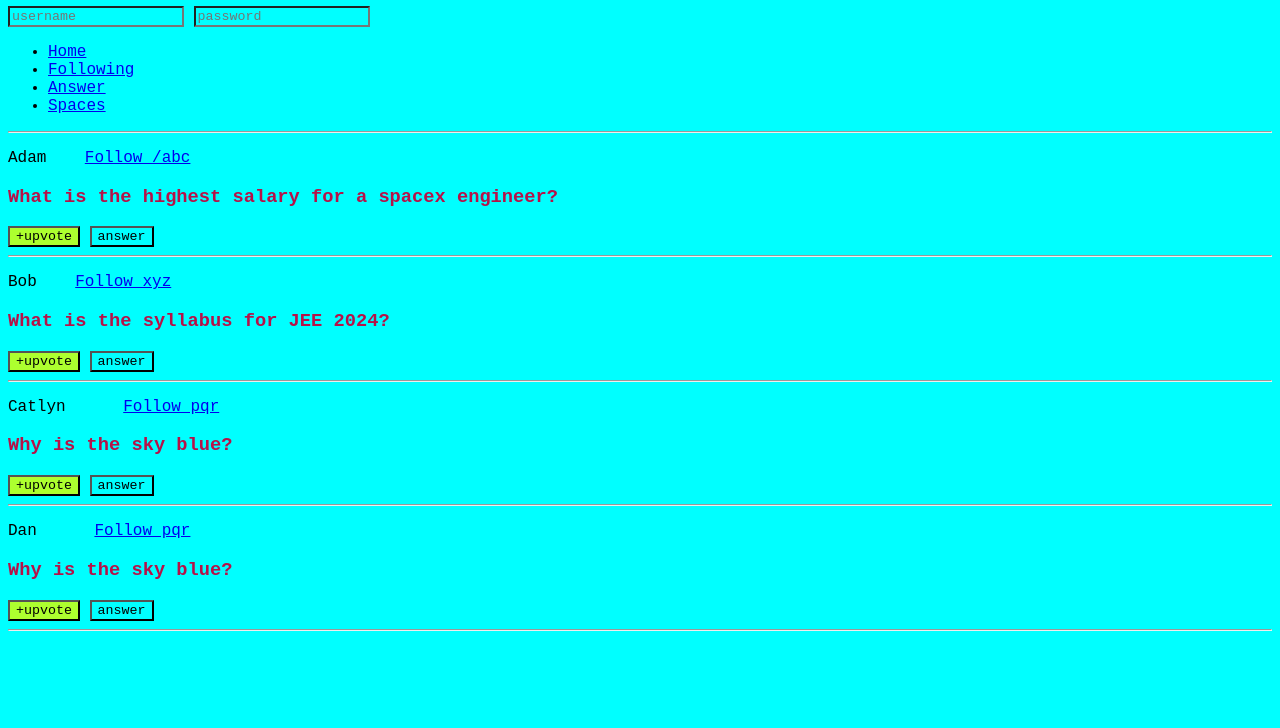
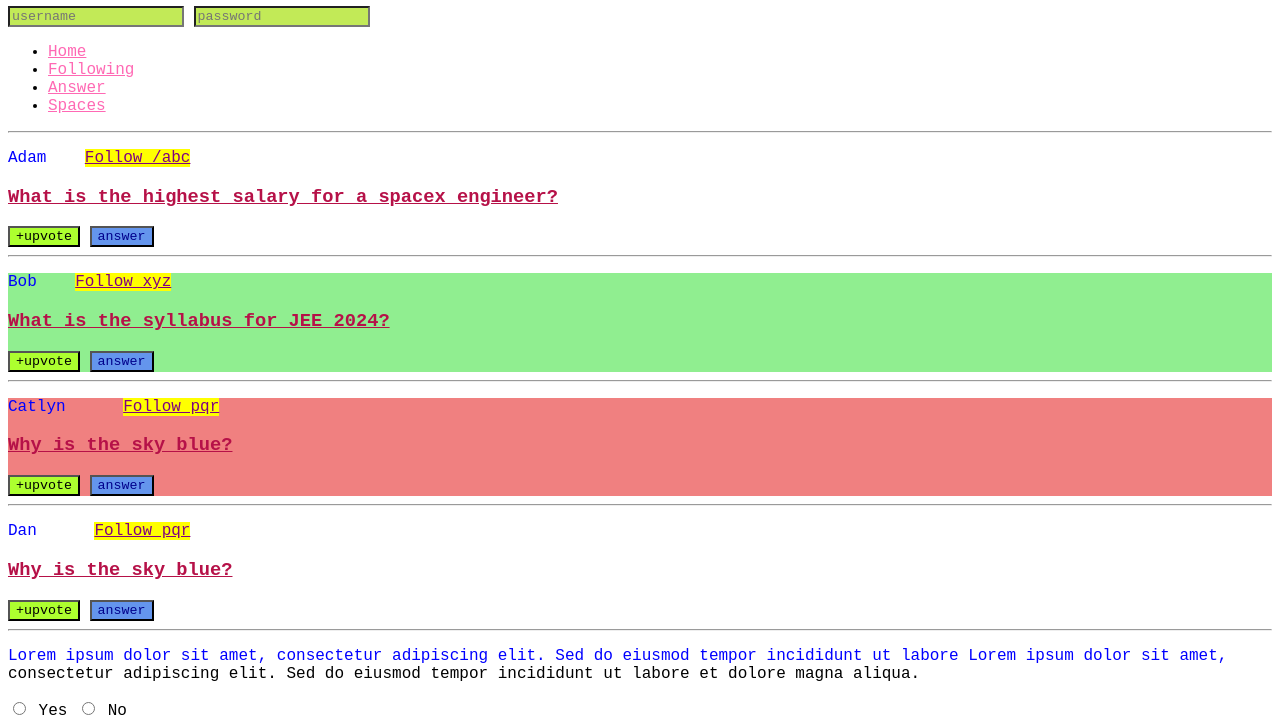
Before and after one commit to AkashRauniyar877/fsd_akash, a plain HTML site: page WEB_4th_Sem/selector/quora.html in a window 1280 px wide. Shown: the part 74-802 px from the top of the page. Drawn offline with Linux system fonts and the light colour scheme.

Commit message:
CSS insertion

```diff
--- a/WEB_4th_Sem/selector/quora.css
+++ b/WEB_4th_Sem/selector/quora.css
@@ -1,6 +1,6 @@
 *{
     font-family:'Courier New', Courier, monospace;
-    background-color: aqua;
+    /* background-color: aqua; */
 
 }
 
@@ -17,3 +17,82 @@ h1, h3{
 .upvote{
     background-color: greenyellow;
 }
+ /* descendent selector */
+ .post a{
+    color:purple;
+    background-color: yellow;
+ }
+ nav ul li a{
+    color: hotpink;
+ }
+
+ /* sibling combinator */
+ p + h3{
+    text-decoration: underline;
+ }
+ .upvote + button{
+    background-color: cornflowerblue;
+    color: darkblue;
+ }
+
+ /* child selector */
+ div > input{
+    background-color: rgb(194, 234, 87);
+ }
+
+ /* attribute selector */
+    input[type="text"]{
+    color: red;
+    }
+    input[type="password"]{
+        color: orange;
+    }
+
+   /* pseudo class selector */
+    button:hover{
+        background-color: black;
+        color: white;
+    }
+
+    h3:hover{
+        text-decoration: wavy underline;
+    }
+
+    button:active{
+        background-color: hotpink;
+        color:black;
+    }
+
+    p:active{
+        background-color: lightblue;
+    }
+
+    input[type=radio]:checked{
+        color: red;
+        font-weight: bold;
+    }
+
+    div:nth-of-type(2){
+        background-color: lightgreen;
+    }
+
+    div:nth-of-type(3n){
+        background-color: lightcoral;
+    }
+
+  /* pseudo element selector */
+  h1::first-letter{
+    color: seagreen;
+  }
+    h1::first-line{
+        color: tomato;
+    }
+    p::first-line{
+        color: blue;
+    }
+
+    p::selection{
+        background-color: limegreen;
+    }
+
+    /* CSS Cascading order: */
--- a/WEB_4th_Sem/selector/quora.html
+++ b/WEB_4th_Sem/selector/quora.html
@@ -28,7 +28,8 @@
         <hr>
     </header>
     <main>
-        <p>
+        <div>
+        <p class="post">
         Adam &nbsp;&nbsp;
         <a class="follow" href="/adam">Follow /abc</a></span>
         </p>
@@ -37,9 +38,10 @@
             <button class="upvote">+upvote</button>
             <button>answer</button>
         </span>
+        </div>
         <hr />
-
-        <p>
+        <div>
+        <p class="post">
         Bob &nbsp;&nbsp;
         <a class="follow" href="/bob">Follow xyz</a>
         </p>
@@ -48,9 +50,10 @@
             <button  class="upvote">+upvote</button>
             <button>answer</button>
         </span>
+        </div>
         <hr />
-
-        <p>
+        <div>
+        <p class="post">
         Catlyn &nbsp;&nbsp;&nbsp;&nbsp;
         <a class="follow" href="/catlyn">Follow pqr</a>
         </p>
@@ -59,9 +62,10 @@
             <button  class="upvote">+upvote</button>
             <button>answer</button>
         </span>
+        </div>
         <hr />
-
-        <p>
+        <div>
+        <p class="post">
             Dan &nbsp;&nbsp;&nbsp;&nbsp;
             <a class="follow" href="/dan">Follow pqr</a>
             </p>
@@ -70,7 +74,17 @@
                 <button  class="upvote">+upvote</button>
                 <button>answer</button>
             </span>
+            </div>
             <hr />
+            <p>Lorem ipsum dolor sit amet, consectetur adipiscing elit.
+                 Sed do eiusmod tempor incididunt ut labore Lorem ipsum dolor sit amet, consectetur adipiscing elit.
+                 Sed do eiusmod tempor incididunt ut labore et dolore magna aliqua.</p>
+            <div>
+                <input type="radio" id="yes" name="agree">
+                <label for="yes">Yes</label>
+                <input type="radio" id="no" name="agree">
+                <label for="no">No</label>
+            </div>
     </main>
   </body>
 </html>
```
